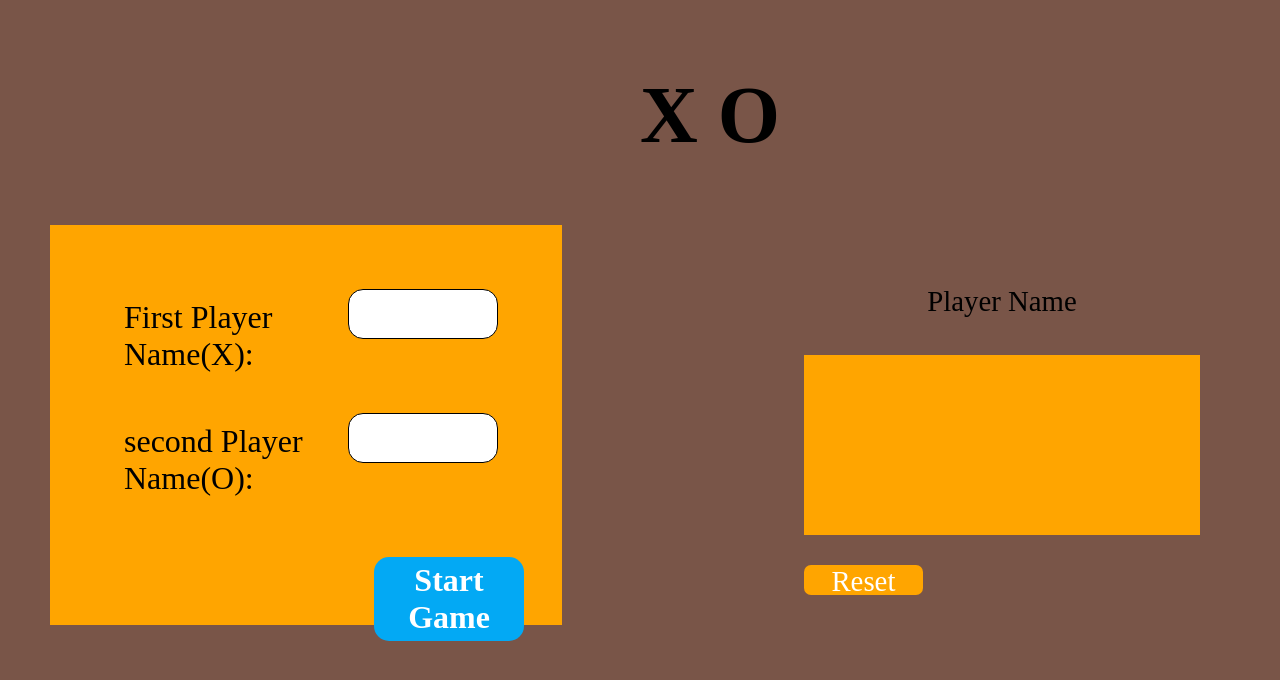
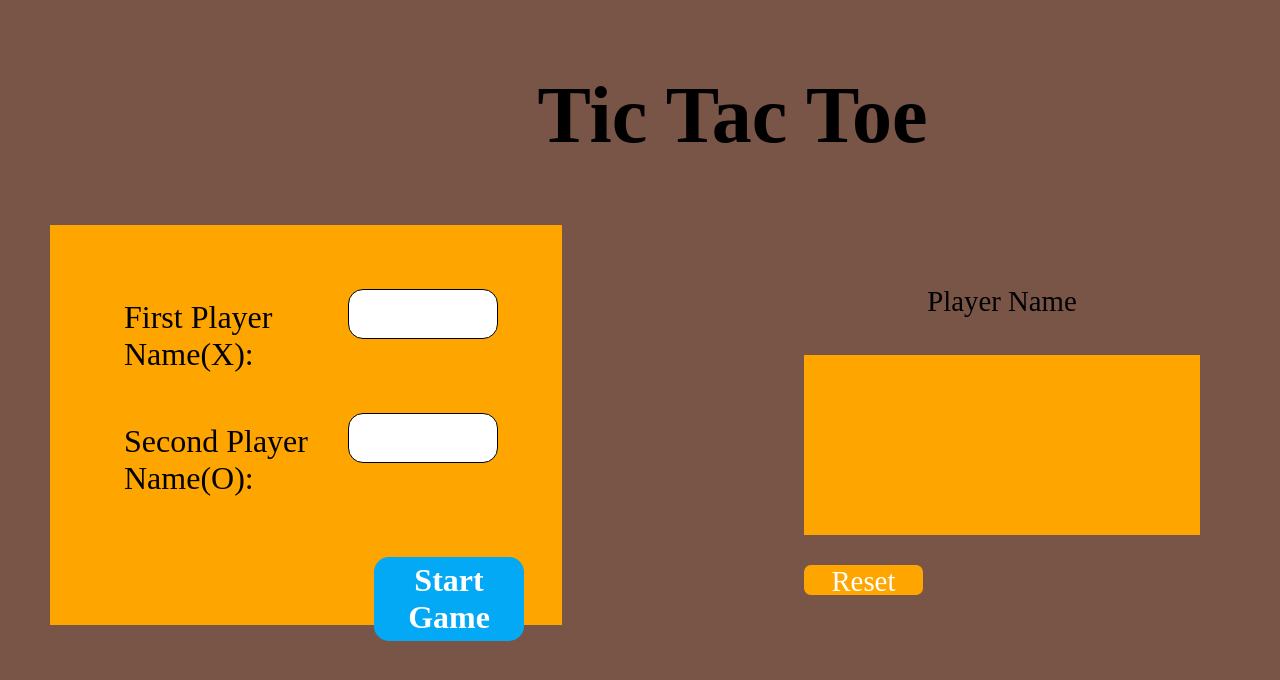
Before and after one commit to BelalHashem007/TicTacToe, a plain HTML site: page index.html in a window 1280 px wide. Drawn offline with Linux system fonts and the light colour scheme; a web font is replaced by a local one.

Commit message:
Changing title text

```diff
--- a/index.html
+++ b/index.html
@@ -13,14 +13,14 @@
 </head>
 
 <body>
-    <div class="page-title">X O</div>
+    <div class="page-title">Tic Tac Toe</div>
     <div class="form-container">
         <div class="first-player-container">
             <label for="first-player-name">First Player Name(X): </label>
             <input type="text" id="first-player-name">
         </div>
         <div class="second-player-container">
-            <label for="second-player-name">second Player Name(O): </label>
+            <label for="second-player-name">Second Player Name(O): </label>
             <input type="text"  id="second-player-name">
         </div>
         <button class="start-game">Start Game</button>
--- a/script.js
+++ b/script.js
@@ -23,7 +23,6 @@ function GameBoard() {
       return successfulUpdate;
     }
     else {
-      console.log("Error u can`t update used cell.")
       return successfulUpdate;
     }
   }
@@ -171,8 +170,11 @@ function ScreenController(player1Name = "Player One", player2Name = "Player Two"
   let game = GameController(player1Name, player2Name);
   const playerTurnDiv = document.querySelector('.turn');
   const boardDiv = document.querySelector('.game');
+  const resetBtn = document.querySelector('.reset');
+
+
+
   const resetBoard = () => game.clearBoard();
-  const resetBtn = document.querySelector('.reset');
 
 
   const createGrid = () => {
--- a/styles.css
+++ b/styles.css
@@ -16,7 +16,7 @@ body {
     top: 70px;
     font-size: 5rem;
     font-weight: bold;
-    left: 50%;
+    left: 42%;
 }
 .game-container {
     width: 30%;
@@ -104,7 +104,7 @@ input[type="text"]:focus {
 }
 label {
     display: inline-block;
-    width: 260px;
+    width: 280px;
     padding: 10px;
 }
 .first-player-container, .second-player-container {
```
